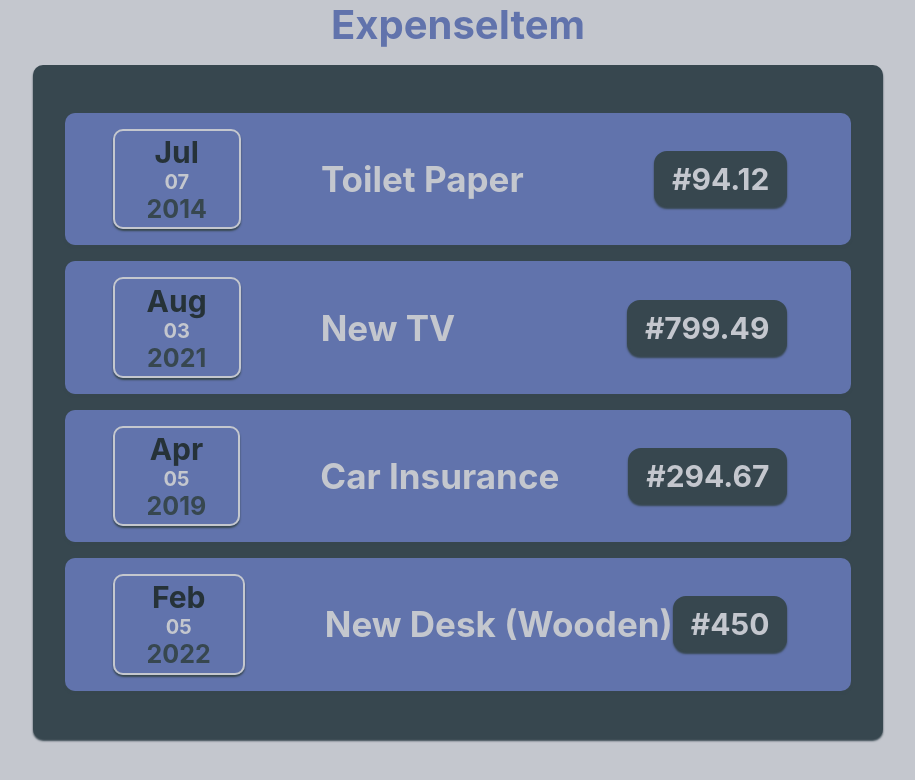
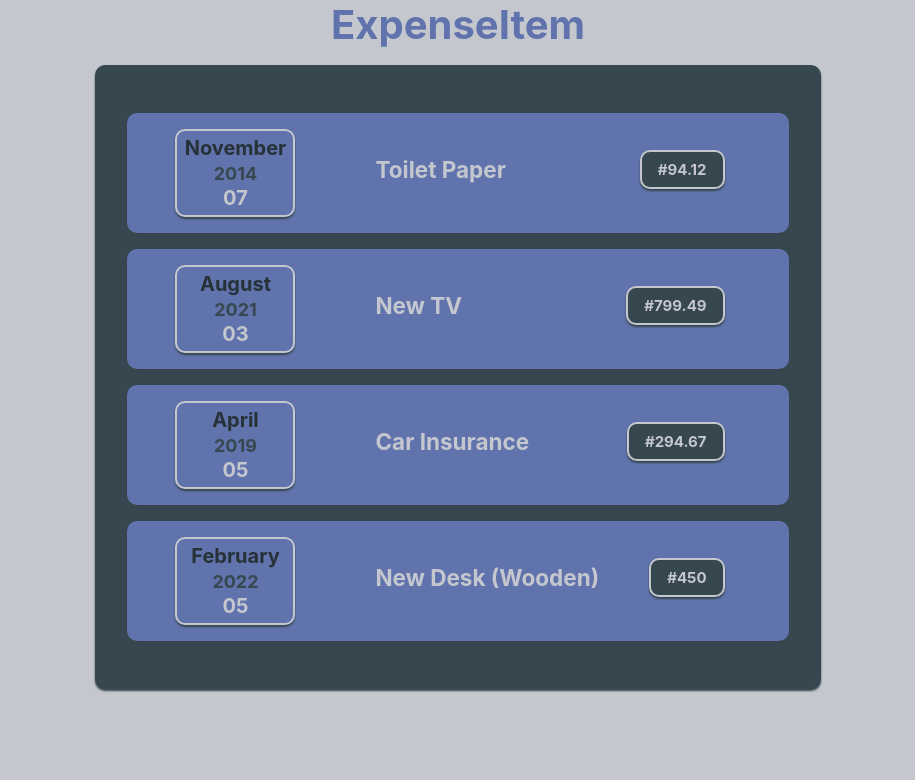
Before and after one commit to TonniPaul/expenseTrackerApp, a React (Create React App) app: page / in a window 1280 px wide. Shown: the top 780 px of the page, without its empty margins (182-1097 px from the left). Built offline with nearby package versions, Linux system fonts and the light colour scheme.

Commit message:
few UI updates

```diff
--- a/src/App.js
+++ b/src/App.js
@@ -1,6 +1,6 @@
-import ExpenseItem from './componennts/ExpenseItem';
-import { expenses } from './componennts/expenses';
-import Cards from './componennts/Cards';
+import ExpenseItem from './componennts/Expenses/ExpenseItem';
+import { expenses } from './componennts/Expenses/expenses';
+import Cards from './componennts/UI/Cards';
 
 
 const myProps = expenses.map(items =>{
--- a/src/componennts/ExpenseItem.css
+++ b/src/componennts/Expenses/ExpenseItem.css
@@ -22,40 +22,39 @@
  }
  .dateData{
   display: grid;
+  width: 7.5rem;
+  height: 5.5rem;
   justify-content: center;
   align-items: center;
   text-align: center;
   margin: 0 1rem;
-  border-radius: 10px;
   border: 2px solid var(--background);
-  padding: .2rem 2rem;
+  padding: .2rem 2.5rem;
  }
  .month{
-  font-size: 30px;
+  font-size: 20px;
   color: var(--dark);
  }
  .day{
   font-size: 20px;
  }
  .year{
-  font-size: 25px;
+  font-size: 18px;
   color: var(--lighterDark);
- }
- .title--text{
-  font-size: 35px;
  }
  .expense-item__description {
   display: flex;
   justify-content: space-between;
-  padding: 0  2rem ;
+  align-items: center;
+  gap: 50px;
+  font-size: 15px;
+  padding: 0  2rem .5rem ;
   width: 100%;
-  align-items: center;
  }
  .expense-item__price{
   background-color: var(--lighterDark);
-  border: 2px solid var(--lighterDark);
+  border: 2px solid var(--background);
   box-shadow: var(--expenseBoxShadow);
-  border-radius: 13px;
   padding: .5rem 1rem;
  }
 
@@ -68,8 +67,11 @@
 }
 .dateData{
   display: flex;
+  width: 80%;
+  height: max-content;
   flex-direction: row;
   gap: 20px;
+  padding: .5rem 1rem;
   margin: 1rem auto 0;
   align-self: baseline;
   justify-content: center;
--- a/src/componennts/ExpenseItem.js
+++ b/src/componennts/Expenses/ExpenseItem.js
@@ -1,8 +1,8 @@
 import  './ExpenseItem.css';
-import Cards from './Cards';
+import Cards from '../UI/Cards';
 
 function ExpenseItem(props) {
-   const month = props.date.toLocaleString('en-UK', {month : 'short'});
+   const month = props.date.toLocaleString('en-UK', {month : 'long'});
    const day = props.date.toLocaleString('en-UK', {day : '2-digit'});
    const year = props.date.getFullYear();
 
@@ -10,12 +10,12 @@ function ExpenseItem(props) {
       <Cards className='expense-item'>
          <Cards  className='dateData'>
             <div className='month'>{month}</div>
+            <div className='year'>{year}</div>
             <div className='day'>{day}</div>
-            <div className='year'>{year}</div>
          </Cards>
          <div className='expense-item__description'>
             <h2 className='title--text'> {props.title}</h2>
-            <h2 className='expense-item__price'>#{props.amount}</h2>
+            <Cards className='expense-item__price'>#{props.amount}</Cards>
          </div>
       </Cards>
    )
--- a/src/componennts/expenses.js
+++ b/src/componennts/Expenses/expenses.js
@@ -3,7 +3,7 @@ export const expenses = [
      id: 'e1',
      title: 'Toilet Paper',
      amount: 94.12,
-     date: new Date("07/07/2014")
+     date: new Date("11/07/2014")
    },
    {
      id: 'e2',
```
Also changed, not shown: src/componennts/UI/Cards.css (renamed from src/componennts/Cards.css), src/componennts/UI/Cards.js (renamed from src/componennts/Cards.js).
